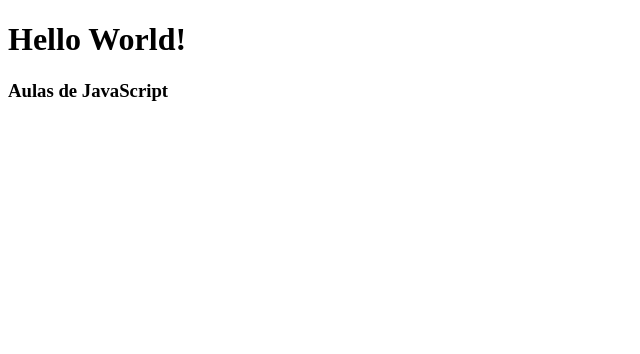
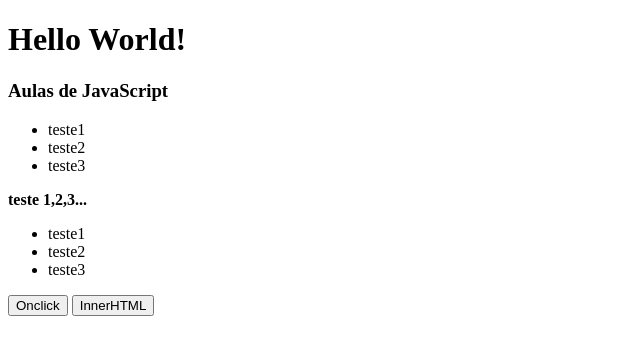
Before and after one commit to GabrielBorges2000/javascript, a plain HTML site: page index.html in a window 1280 px wide. Shown: the whole page, without its empty margins (0-640 px from the left). Drawn offline with Linux system fonts and the light colour scheme.

Commit message:
Manipulação da DOM parte 1

```diff
--- /dev/null
+++ b/DOM/AlterarElemento.js
@@ -0,0 +1,82 @@
+// function elements() {
+//     const element = document.querySelector('.div')
+//     const ul = element.querySelector('ul')
+
+//     console.log(ul.outerHTML) // para mostrar o conteudo do HTML
+//     console.log(ul.outerText) // para mostar o conteudo da tag
+//     ul.outerHTML = '<li> item alterado</li>' // troca o elemento inteiro da minha tela.
+//     ul.innerText = '<li> item alterado</li>' // Alterar o texto da minha tag
+//     ul.innerHTML = '<li> item alterado</li>' // altera a minha primeira tag
+//     ul.innerHTML = ul.innerHTML + '<li> item alterado</li>'
+//     ul.innerHTML += '<li> item alterado</li>'
+//     ul.children[0].innerHTML = 'item <strong>alterado</strong>'// altera o HTMl e o filho, para seleciona o filho fazemos como os arrays
+
+//     // o innerHTML é uma forma de alterar um elemento dentro do meu documento.
+
+//     console.log(element.children);
+//     console.log(element.children[0].children);
+//     console.log(element.children[1].children);
+
+// }
+
+/* ------------------------------------------------------------------------------- */
+
+// Uma maneira melhor de manipular a DOM
+
+// function elements() {
+//     const element = document.querySelector('.div')
+//     const ul = element.querySelector('ul')
+//     const newLi = document.createElement('li')
+//     newLi.innerText = 'item adicionado'
+
+//     // como adicionar um texto dentro do elemento
+//     ul.children[0].append('(alterado)') // append adicionar um elemento dentro de um elemento já existente
+//     ul.append('<h1>teste</h1>') // append serve para adicionar somente texto
+//     ul.appendChild(newLi) // o appendChild um texto na tela e cria o elemento que precisa
+
+//     // Todo append coloco o meu texto no final, mas existe uma propriedade que colcoa meu texto no começo.
+
+//     ul.prepend(newLi) // adiciona o item no começo da minha lista
+// }
+
+/* ------------------------------------------------------------------------------- */
+
+// Adiconando coisas em volta do nosso elemento
+
+function elements() {
+    const element = document.querySelector('.div');
+    const ul = element.querySelector('ul');
+
+    // ul.before('texto qualquer');
+    // ul.after('texto qualquer');
+
+    // after = depois
+    // before = antes
+
+    // para adicionar um elemento nós devemos criar ele e depois jogar ele em TextTrackList.
+
+    // const newButton = document.createElement('button');
+    // newButton.innerHTML = 'botão';
+
+    let newUl = document.createElement('ul');
+
+    for (let n = 0; n < 5; n++) {
+        let x = n + 1
+        const newLi = document.createElement('li');
+        newLi.innerHTML = ` item add ${x}`;
+        newUl.append(newLi);
+    }
+
+    ul.after(newUl);
+
+
+    // for (let n = 0; n < 5; n++) {
+    //     let newLi = document.createElement('li');
+    //     newLi.innerHTML = "item add" + n;
+    //     newUl.append(newli);
+    // }
+
+    // ul.before(newUl);
+
+
+}
--- /dev/null
+++ b/DOM/elementSelect.js
@@ -0,0 +1,45 @@
+// Manipulação de elementos na minhas tela (DOM)
+//Formas de Seleção:
+
+document.getElementsByTagName('h1') // Utilizadamos para selecionar um elemento através da tag, mas podemos armazenar essa informação em uma variavel para poder pegar depois caso seja necessário!
+//Exemplo:
+let elementTagName = document.getElementsByTagName('h1')
+
+/* ------------------------------------------------------------------------------- */
+
+document.getElementsByClassName('teste') // Utilizadamos para selecionar um elemento através da class, mas podemos armazenar essa informação em uma variavel para poder pegar depois caso seja necessário!
+
+let elementClass = document.getElementsByClassName('teste')
+
+/* ------------------------------------------------------------------------------- */
+
+document.getElementById('teste') // Utilizadamos para selecionar um elemento através do id, mas podemos armazenar essa informação em uma variavel para poder pegar depois caso seja necessário!
+let elementId = document.getElementById('teste')
+
+/* ------------------------------------------------------------------------------- */
+
+document.querySelector('div') // Utilizadamos para selecionar um elemento através do id, class ou tag. Essa forma de seleção é semelhante ao css. Podemos armazenar essa informação em uma variavel para poder pegar depois caso seja necessário!
+
+document.querySelector('.teste')
+document.querySelector('#teste')
+document.querySelector('div')
+
+// Podemos utizar cascata, porém só pega o primeiro elemento.
+document.querySelector('div ul li')
+//Seleciona somente um elemento da mesma class, id ou tag.
+
+/* ------------------------------------------------------------------------------- */
+
+document.querySelectorAll('div') // Utilizadamos para selecionar varios elementos através do id, class ou tag. Essa forma de seleção é semelhante ao css. Podemos armazenar essa informação em uma variavel para poder pegar depois caso seja necessário!
+
+document.querySelectorAll('.teste')
+document.querySelectorAll('#teste')
+document.querySelectorAll('div')
+
+// Podemos utizar cascata
+
+document.querySelectorAll('div ul li')
+
+//Seleciona somente varios elemento da mesma class, id ou tag.
+
+/* ------------------------------------------------------------------------------- */
--- /dev/null
+++ b/DOM/onClick.js
@@ -0,0 +1,34 @@
+// Manipulação de elementos na minhas tela (DOM)
+//Eventos na tela:
+
+//Nos meus eventos eu posso colocar JavaScript.
+//Exemplo:
+
+// para adicionar um evento nós selecionamos o elemento e depois utilizamos o
+// addEventListener('click', teste)// passando o tipo de evento e em seguida o nome da minha função sem o parenteses
+// para adicionar um evento nós podemos fazer de varias formas diferente, passando o tipo de evento e nome da função, criar uma função dentro do evento sejá ela uma função normal ou uma arrow function.
+/* ------------------------------------------------------------------------------- */
+
+// evento de onClick
+
+
+// onClick = "teste" // ao clicar com o mouser irá executar a função colocada na minha tag utilizando a propriedade onClick.
+
+function teste() {
+    console.log('funcionando');
+}
+
+// como definir utilizando javascript e forma diferentede se fazer?
+
+let button = document.querySelector('#button').addEventListener('click', teste);
+
+// Outras formas de se fazer, basta apenas colocar o nome da variavel que eu salvei e realizar o evento.
+
+// button.addEventListener('click', () => prompt('olá!'));
+
+// button.addEventListener('click', function () {
+//     alert('Bem vindo de volta!')
+// });
+
+
+/* ------------------------------------------------------------------------------- */
--- a/index.html
+++ b/index.html
@@ -12,16 +12,37 @@
 </head>
 
 <body>
+
     <h1>Hello World!</h1>
-    <h3>Aulas de JavaScript</h3>
+    <h3 class="teste" id="teste">Aulas de JavaScript</h3>
 
-    <h1 id="teste"></h1>
+    <div class="div">
+        <ul>
+            <li>teste1</li>
+            <li>teste2</li>
+            <li>teste3</li>
+        </ul>
+        <strong>teste 1,2,3...</strong>
+    </div>
+    <div>
+        <ul>
+            <li>teste1</li>
+            <li>teste2</li>
+            <li>teste3</li>
+        </ul>
+    </div>
+
+    <button id="button" onclick="teste()">Onclick</button>
+    <button onclick="elements()">InnerHTML</button>
 
     <script src="./functions/functions.js"></script>
     <script src="./arrays/array.js"></script>
     <script src="./arrays/funtionDeArray.js"></script>
     <script src="objeto.js"></script>
     <script src="loop.js"></script>
+    <script src="./DOM/elementSelect.js"></script>
+    <script src="./DOM/onClick.js"></script>
+    <script src="./DOM/AlterarElemento.js"></script>
 
 </body>
 
```
Also changed, not shown: arrays/funtionDeArray.js (+5 -5 lines), functions/functions.js (line endings or trailing spaces).
